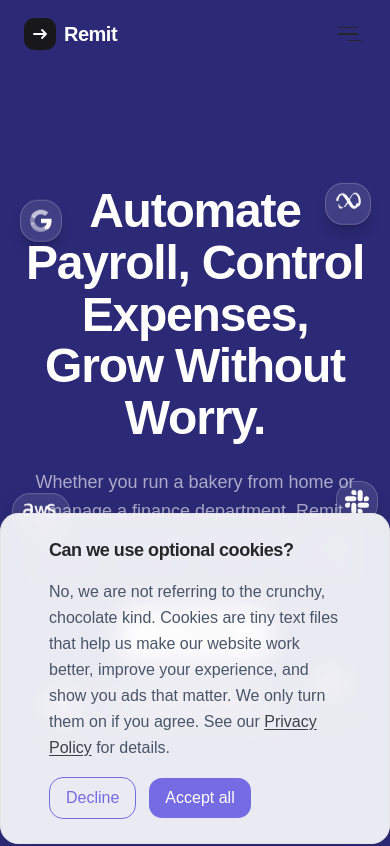
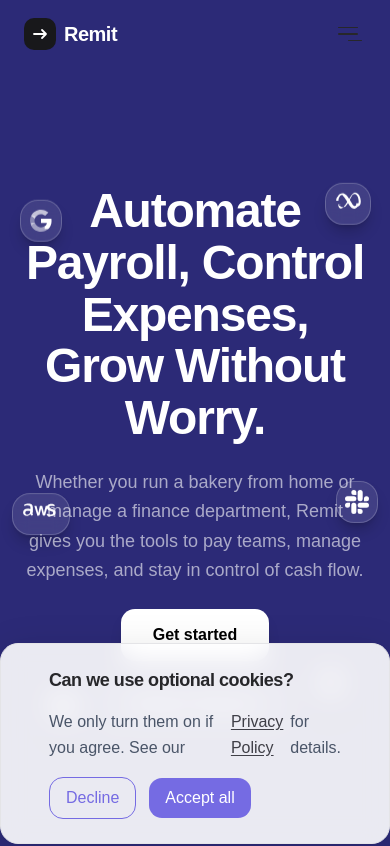
Before and after one commit to Oliveszn/Remit, a React (Vite) app in the folder frontend/: page /business in a window 390 px wide. Shown: the top 846 px of the page. Built offline with nearby package versions, Linux system fonts and the light colour scheme.

Commit message:
added cookie banner texts for mobile

```diff
--- a/frontend/src/components/common/CookieBanner.tsx
+++ b/frontend/src/components/common/CookieBanner.tsx
@@ -66,13 +66,23 @@
         </h2>
       </div>
 
-      <p className="text-base leading-relaxed text-[#4a5568] ">
+      <p className="text-base leading-relaxed text-[#4a5568] hidden lg:flex">
         No, we are not referring to the crunchy, chocolate kind. Cookies are
         tiny text files that help us make our website work better, improve your
         experience, and show you ads that matter. We only turn them on if you
         agree. See our{" "}
         <a
-          href="/privacy"
+          href="/#"
+          className="underline underline-offset-2 text-zinc-700 hover:text-black transition-colors"
+        >
+          Privacy Policy
+        </a>{" "}
+        for details.
+      </p>
+      <p className="flex lg:hidden text-base leading-relaxed text-[#4a5568]">
+        We only turn them on if you agree. See our{" "}
+        <a
+          href="/#"
           className="underline underline-offset-2 text-zinc-700 hover:text-black transition-colors"
         >
           Privacy Policy
```
